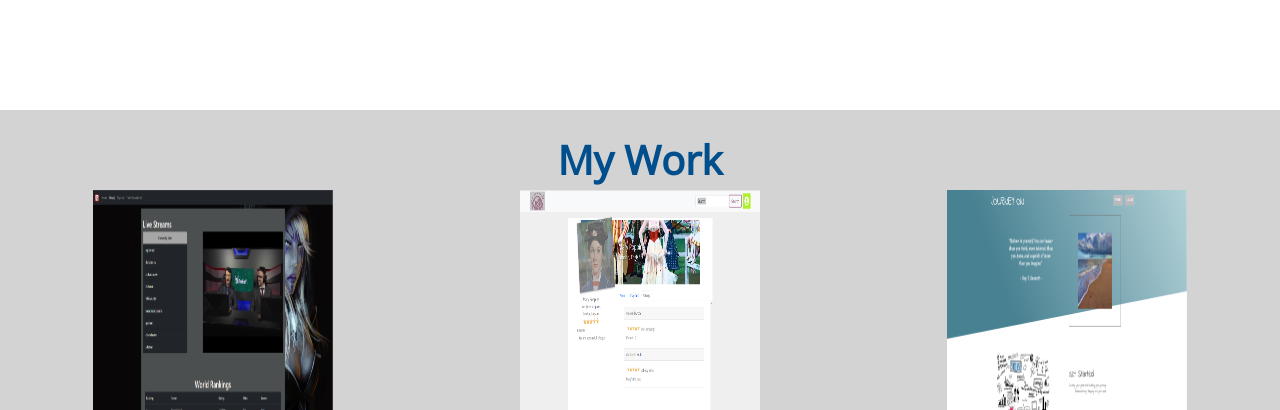
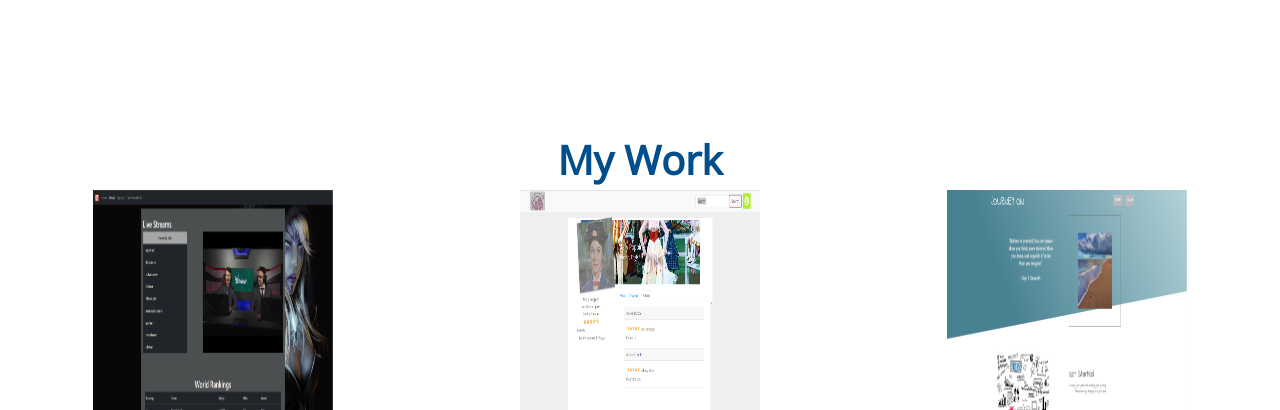
Before and after one commit to Nick12322/portfolio-fcc, a plain HTML site: page index.html in a window 1280 px wide. Shown: the part 690-1100 px from the top of the page. Drawn offline with nearby package versions, Linux system fonts and the light colour scheme.

Commit message:
Changed styling on projects section

```diff
--- a/style.css
+++ b/style.css
@@ -142,7 +142,7 @@ a:visited {
 #projects {
     height: 100vh;
     width: 100%;
-    background-color: lightgrey
+    background-color: white;
 }
 
 
```
